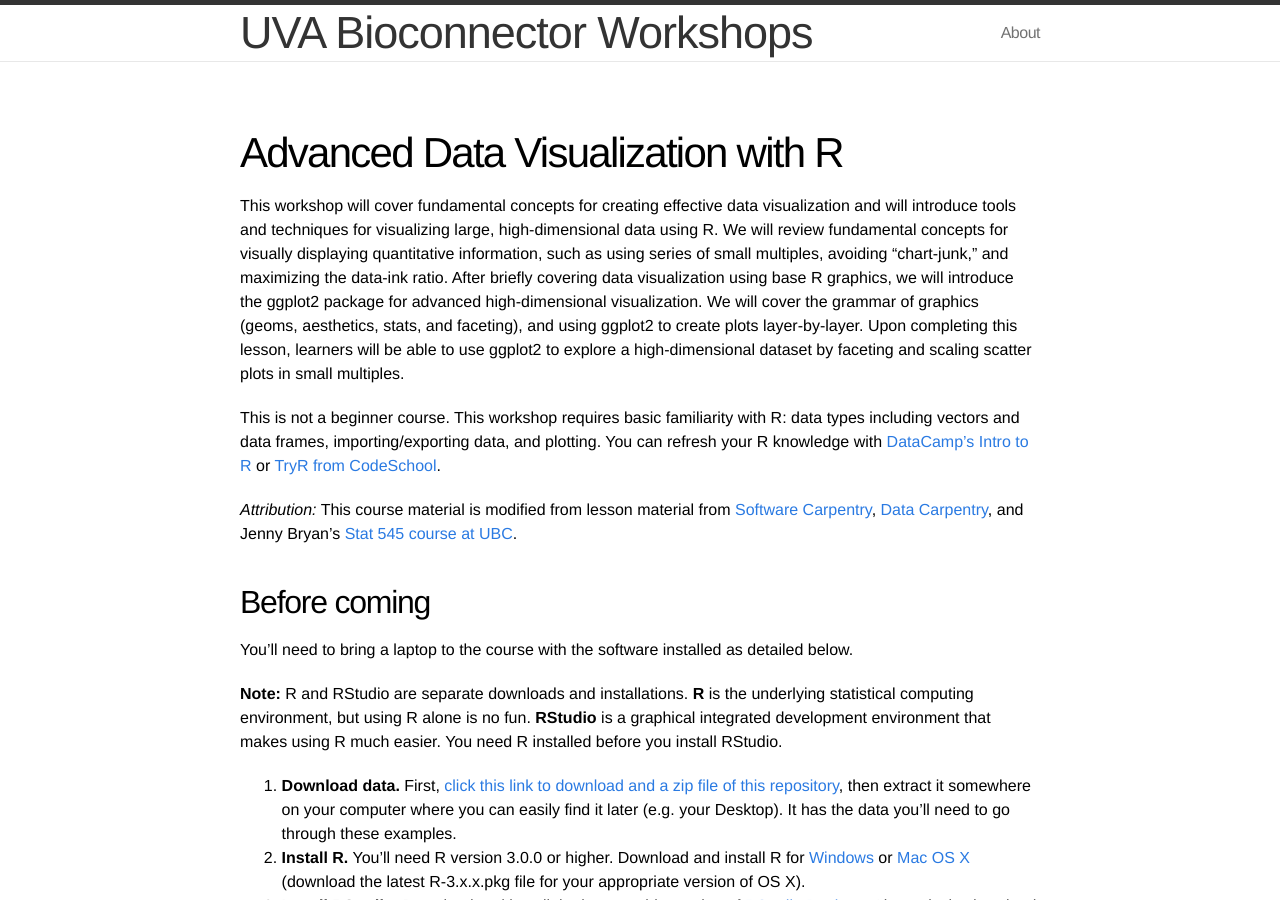
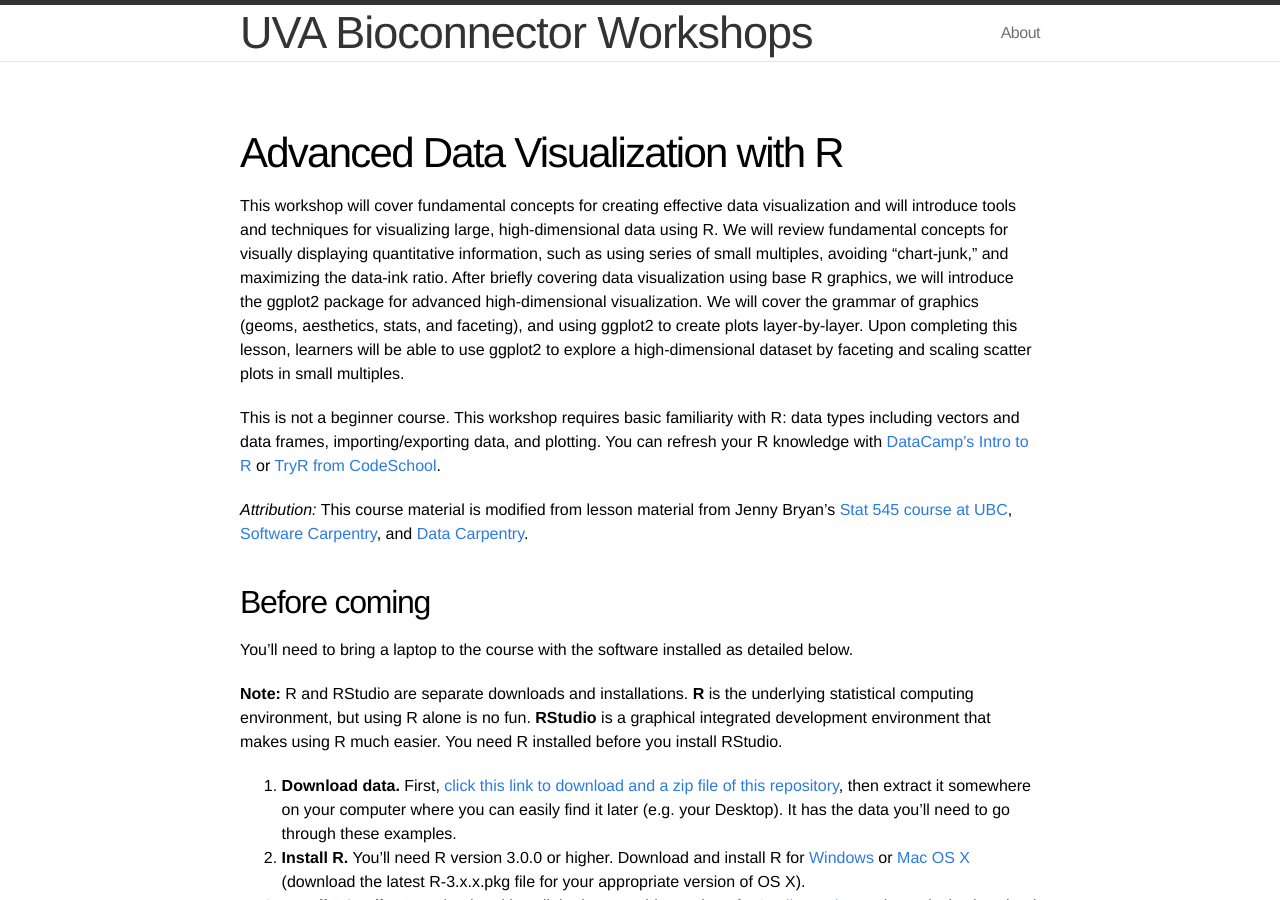
Before and after one commit to bioconnector/workshops2015, a Jekyll site: the page built from lessons/r/r-viz.md, in a window 1280 px wide and 900 px high. Built offline with Jekyll 4.4.1, drawn with Linux system fonts in a browser that asks for light colours; Markdown is read by kramdown in place of the engine named in the settings.

Commit message:
small changes

```diff
--- a/lessons/r/r-viz.Rmd
+++ b/lessons/r/r-viz.Rmd
@@ -23,7 +23,7 @@ This is not a beginner course. This workshop requires basic familiarity with R:
 This course also requires some experience with data manipulation using dplyr functions. If you already know some R, you can learn the basics of dplyr by spending 10 minutes with [the dplyr vignette](http://cran.rstudio.com/web/packages/dplyr/vignettes/introduction.html).
 -->
 
-_Attribution:_ This course material is modified from lesson material from [Software Carpentry](http://software-carpentry.org/), [Data Carpentry](http://datacarpentry.org/), and Jenny Bryan's [Stat 545 course at UBC](http://stat545-ubc.github.io/).
+_Attribution:_ This course material is modified from lesson material from Jenny Bryan's [Stat 545 course at UBC](http://stat545-ubc.github.io/), [Software Carpentry](http://software-carpentry.org/), and [Data Carpentry](http://datacarpentry.org/).
 
 ## Before coming
 
--- a/lessons/r/r-viz.md
+++ b/lessons/r/r-viz.md
@@ -14,7 +14,7 @@ This is not a beginner course. This workshop requires basic familiarity with R:
 This course also requires some experience with data manipulation using dplyr functions. If you already know some R, you can learn the basics of dplyr by spending 10 minutes with [the dplyr vignette](http://cran.rstudio.com/web/packages/dplyr/vignettes/introduction.html).
 -->
 
-_Attribution:_ This course material is modified from lesson material from [Software Carpentry](http://software-carpentry.org/), [Data Carpentry](http://datacarpentry.org/), and Jenny Bryan's [Stat 545 course at UBC](http://stat545-ubc.github.io/).
+_Attribution:_ This course material is modified from lesson material from Jenny Bryan's [Stat 545 course at UBC](http://stat545-ubc.github.io/), [Software Carpentry](http://software-carpentry.org/), and [Data Carpentry](http://datacarpentry.org/).
 
 ## Before coming
 
```
Also changed, not shown: lessons/r/r-deseq2-demo.md (+10 -10 lines).
